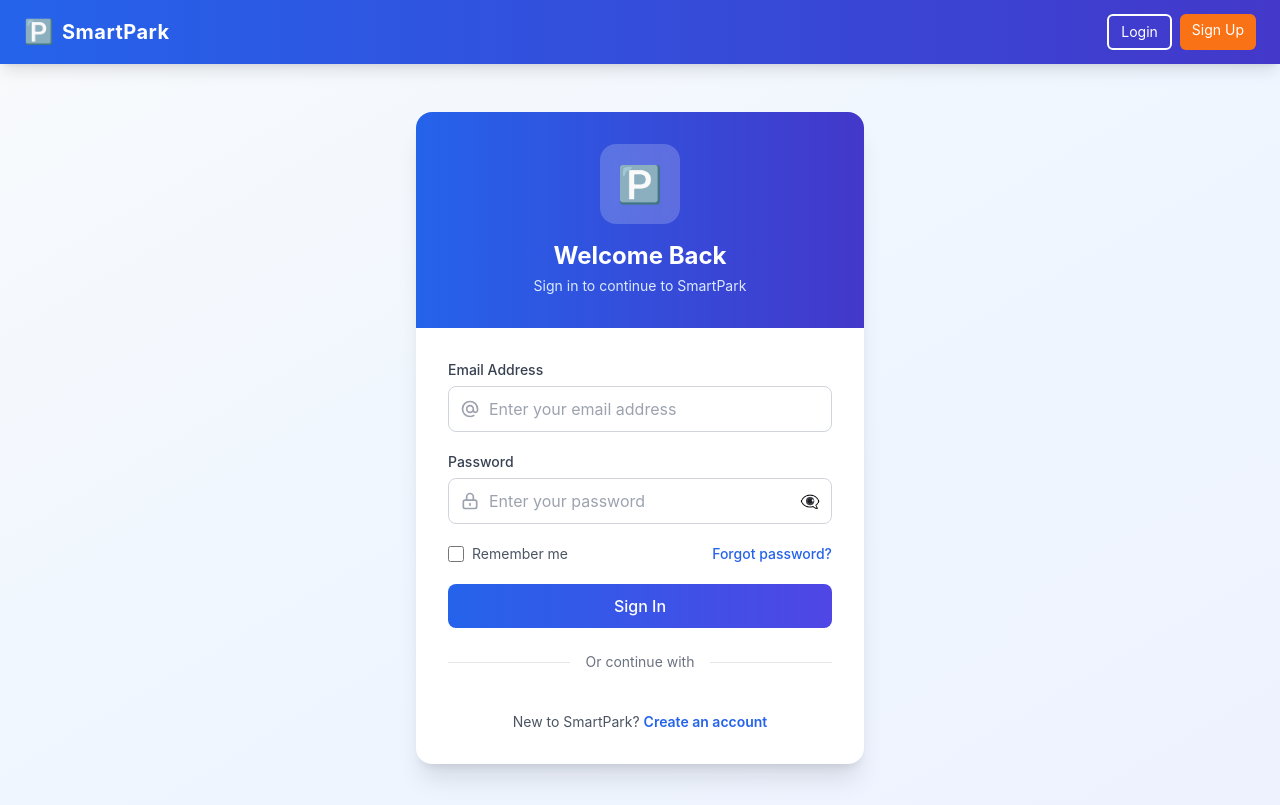
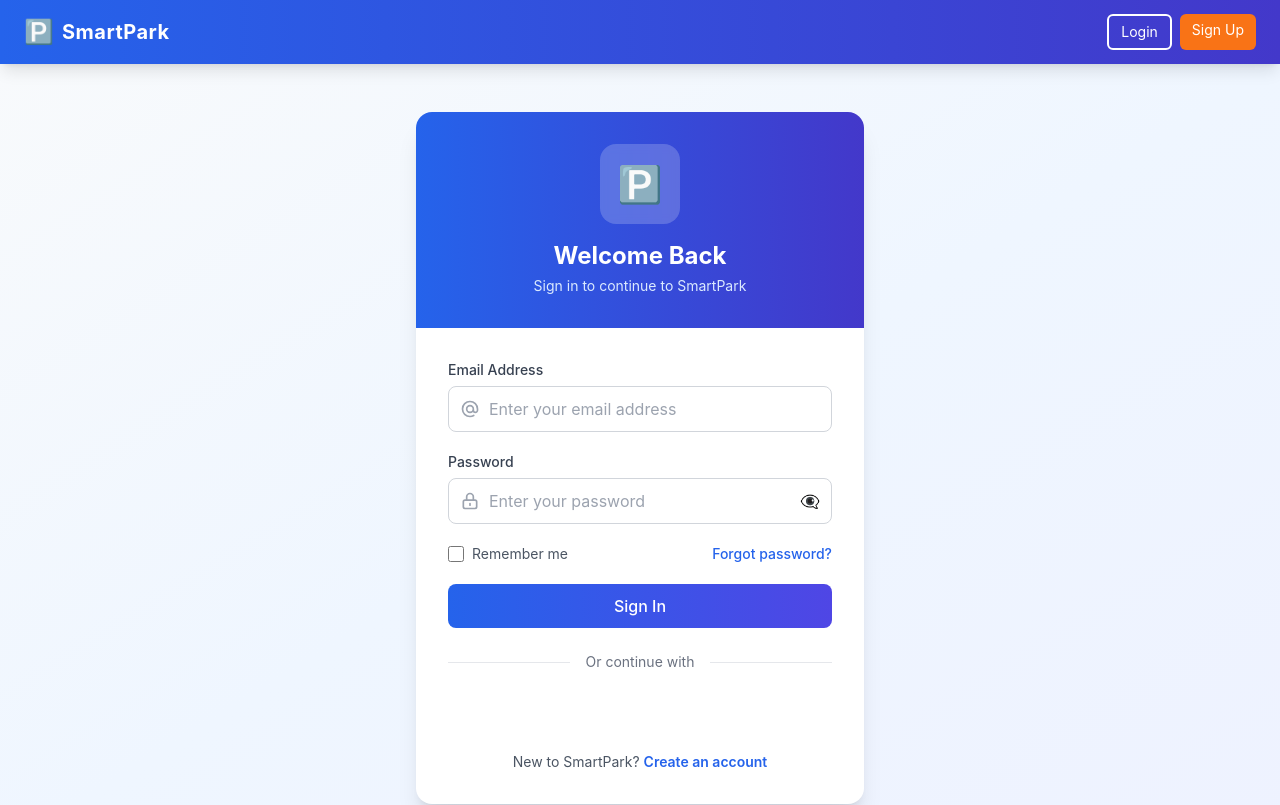
Before and after one commit to Adityapriyadarshix007/smart-parking-platform, a React (Create React App) app in the folder client/: page /login in a window 1280 px wide. Shown: the top 805 px of the page. Built offline with nearby package versions, Linux system fonts and the light colour scheme; no server answers.

Commit message:
Fix: Resolve Google Login button shrinking issue using renderButton API

```diff
--- a/client/src/pages/auth/Login.jsx
+++ b/client/src/pages/auth/Login.jsx
@@ -1,8 +1,8 @@
-import React, { useState, useEffect, useRef } from 'react';
+import React, { useState } from 'react';
 import { useNavigate, Link } from 'react-router-dom';
 import { useAuth } from '../../context/AuthContext';
 import { motion } from 'framer-motion';
-import { GoogleOAuthProvider } from '@react-oauth/google';
+import { GoogleOAuthProvider, GoogleLogin } from '@react-oauth/google';
 import toast from 'react-hot-toast';
 import authService from '../../services/authService';
 
@@ -15,7 +15,6 @@ const LoginContent = () => {
   const [googleLoading, setGoogleLoading] = useState(false);
   const { login, googleLogin } = useAuth();
   const navigate = useNavigate();
-  const googleButtonRef = useRef(null);
 
   const handleSubmit = async (e) => {
     e.preventDefault();
@@ -91,26 +90,11 @@ const LoginContent = () => {
     setGoogleLoading(false);
   };
 
-  useEffect(() => {
+  React.useEffect(() => {
     const rememberedEmail = localStorage.getItem('rememberEmail');
     if (rememberedEmail) {
       setEmail(rememberedEmail);
       setRememberMe(true);
-    }
-
-    // Initialize Google Sign-In button
-    if (window.google && googleButtonRef.current) {
-      window.google.accounts.id.renderButton(
-        googleButtonRef.current,
-        {
-          theme: "filled_blue",
-          size: "large",
-          width: "100%",
-          text: "signin_with",
-          shape: "rectangular",
-          locale: "en"
-        }
-      );
     }
   }, []);
 
@@ -225,9 +209,14 @@ const LoginContent = () => {
                   <span className="text-gray-600">Verifying...</span>
                 </div>
               ) : (
-                <div
-                  ref={googleButtonRef}
-                  style={{ width: '100%', display: 'flex', justifyContent: 'center' }}
+                <GoogleLogin
+                  onSuccess={handleGoogleSuccess}
+                  onError={handleGoogleError}
+                  theme="filled_blue"
+                  shape="rectangular"
+                  width="100%"
+                  text="signin_with"
+                  locale="en"
                 />
               )}
             </div>
```
